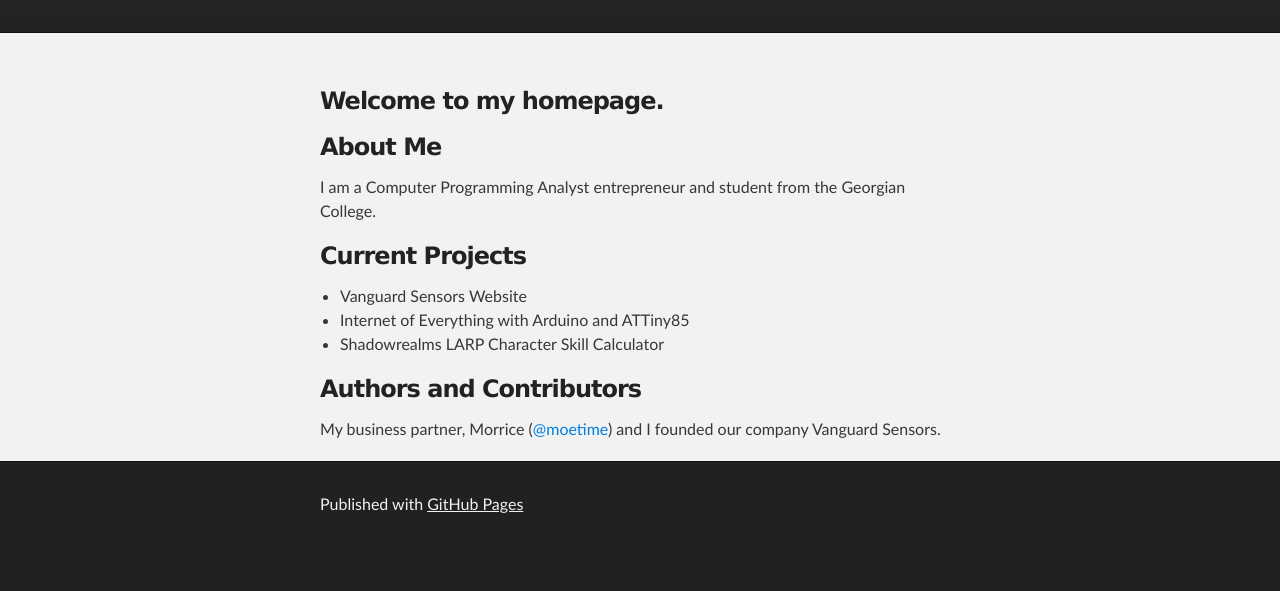
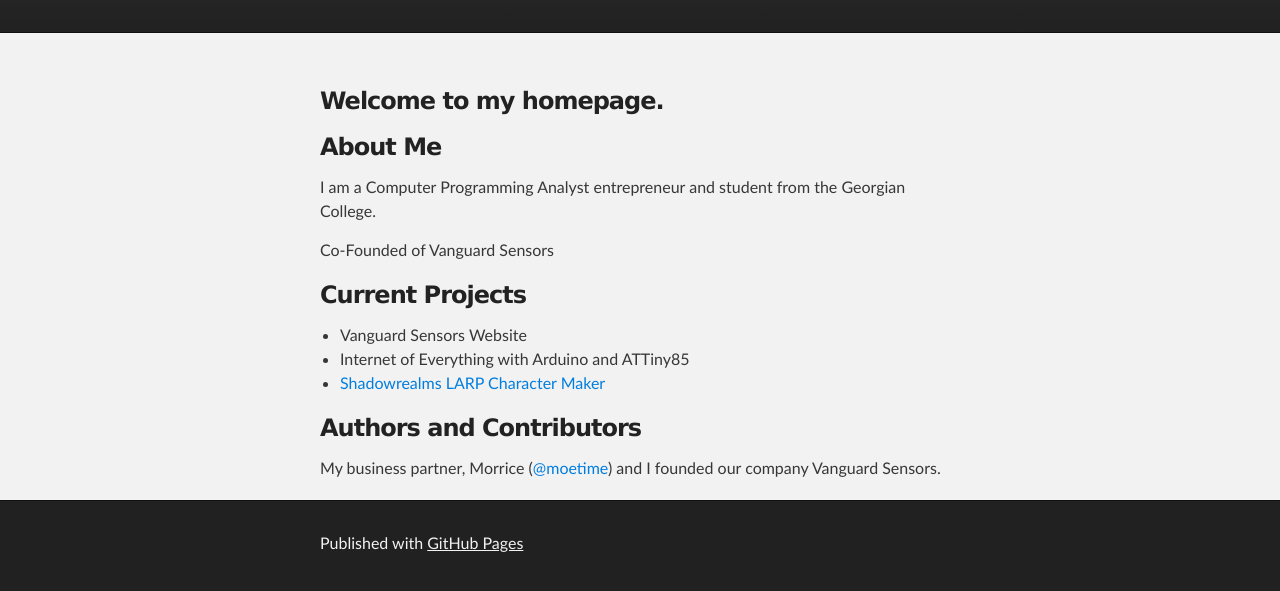
Before and after one commit to averyirin/averyirin.github.io, a plain HTML site: page index.html in a window 1280 px wide. Shown: the part 177-768 px from the top of the page. Drawn offline with Linux system fonts and the light colour scheme.

Commit message:
Updated Shadowrealm Link

```diff
--- a/index.html
+++ b/index.html
@@ -28,11 +28,12 @@
             <h3>About Me</h3>
             <p>I am a Computer Programming Analyst entrepreneur and student
             from the Georgian College.</p>
+            <p>Co-Founded of Vanguard Sensors</p>
             <h3>Current Projects</h3>
             <ul>
                 <li>Vanguard Sensors Website</li>
                 <li>Internet of Everything with Arduino and ATTiny85</li>
-                <li>Shadowrealms LARP Character Skill Calculator</li>
+                <li><a href="./shadowrealm/">Shadowrealms LARP Character Maker</a></li>
             </ul>
             <h3><a aria-hidden="true" class="anchor" href=
             "#authors-and-contributors" id=
```
